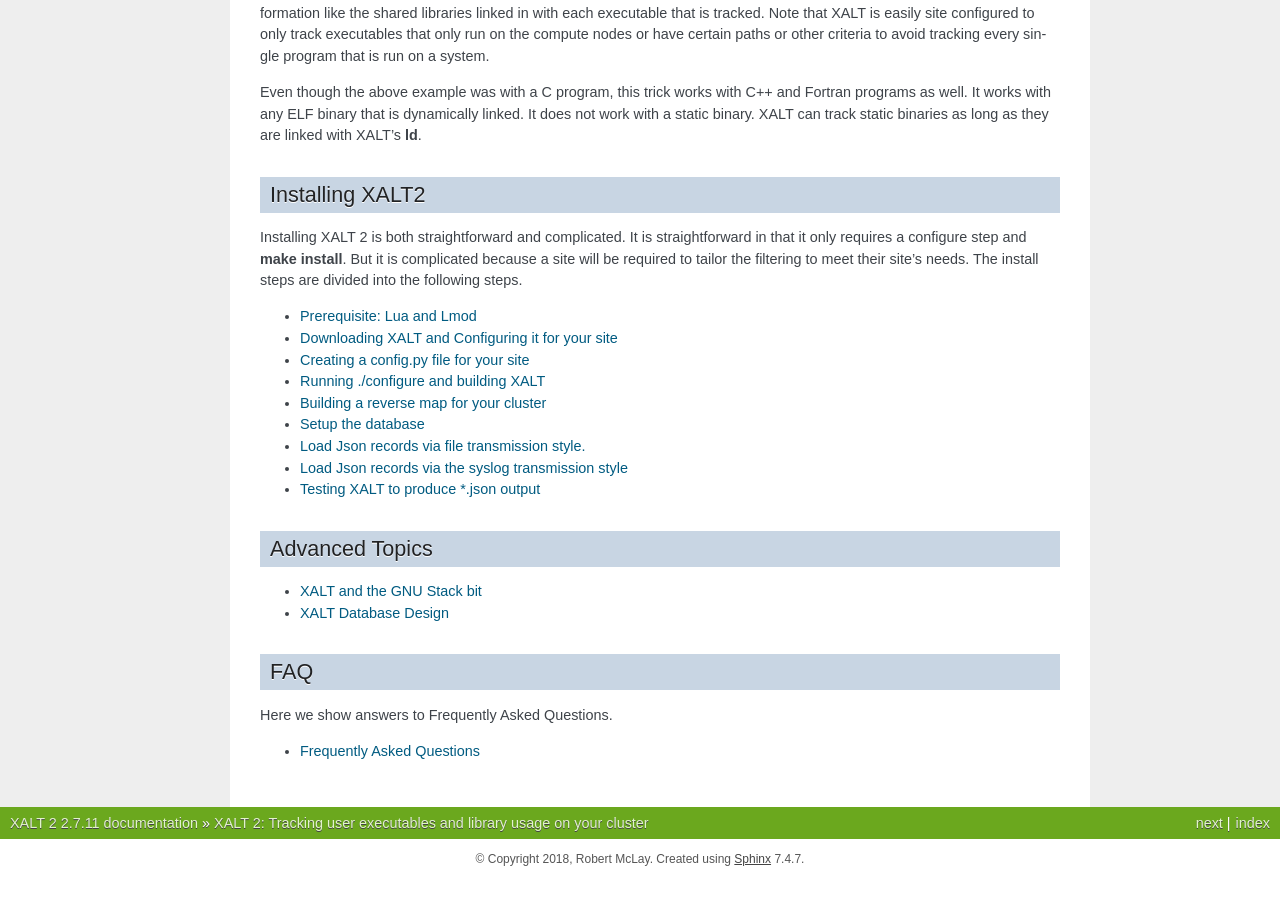
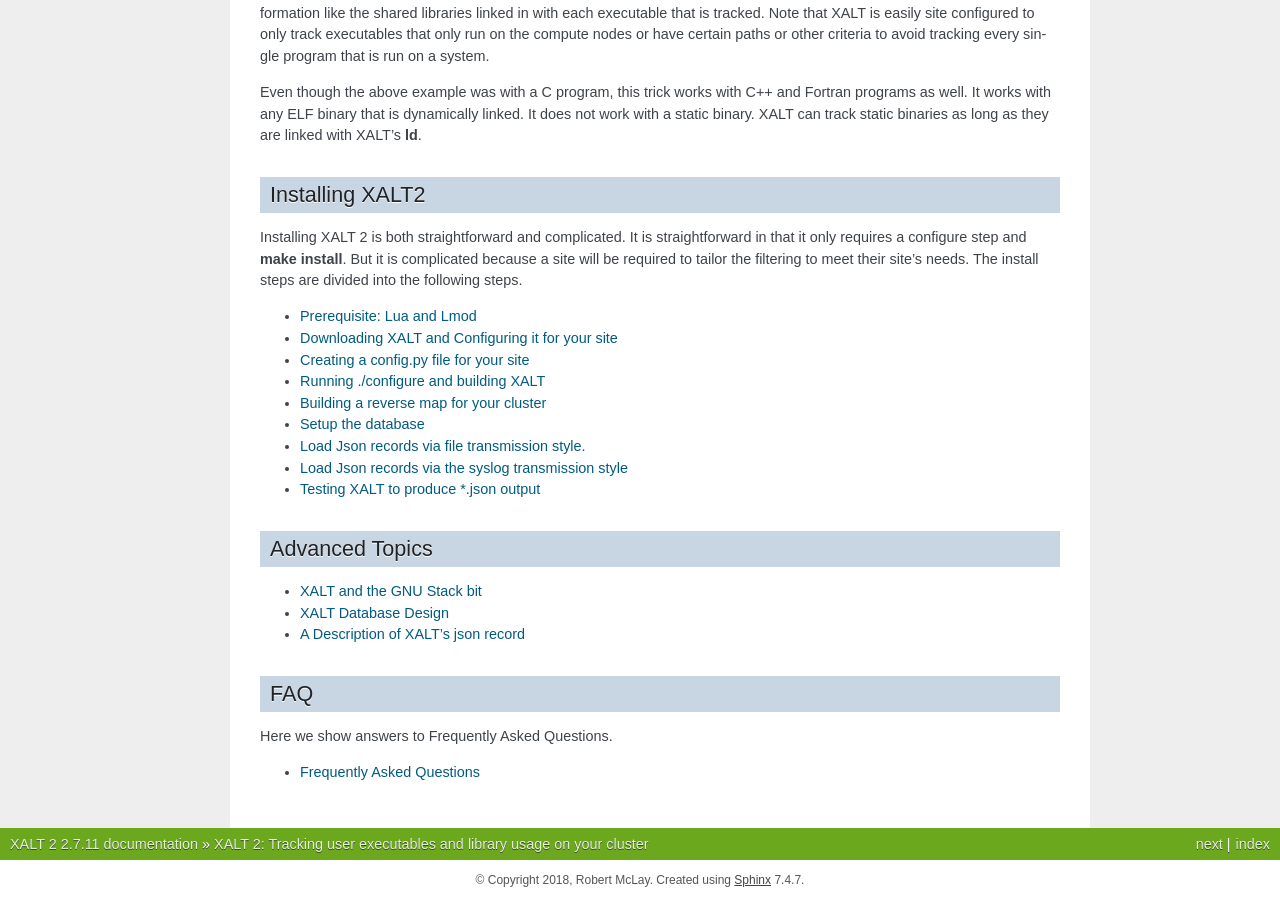
Before and after one commit to xalt/xalt, a Sphinx documentation site: the page built from docs/source/index.rst, in a window 1280 px wide and 900 px high, scrolled down 1308 px. Built offline with Sphinx 7.4.7, drawn with Linux system fonts in a browser that asks for light colours; before the commit the page ends 2187 px from its top, so only the background shows below that.

Commit message:
add json description

```diff
--- /dev/null
+++ b/docs/source/120_xalt_json.rst
@@ -0,0 +1,6 @@
+A Description of XALT's json record
+-----------------------------------
+
+XALT's ld wrapper and the actively tracked executable by XALT generate
+\*.json files transport the data from these activities back to XALT's
+database.
--- a/docs/source/index.rst
+++ b/docs/source/index.rst
@@ -116,6 +116,7 @@
 
    100_execstack
    110_db
+   120_xalt_json
 
 FAQ
 ^^^
```
